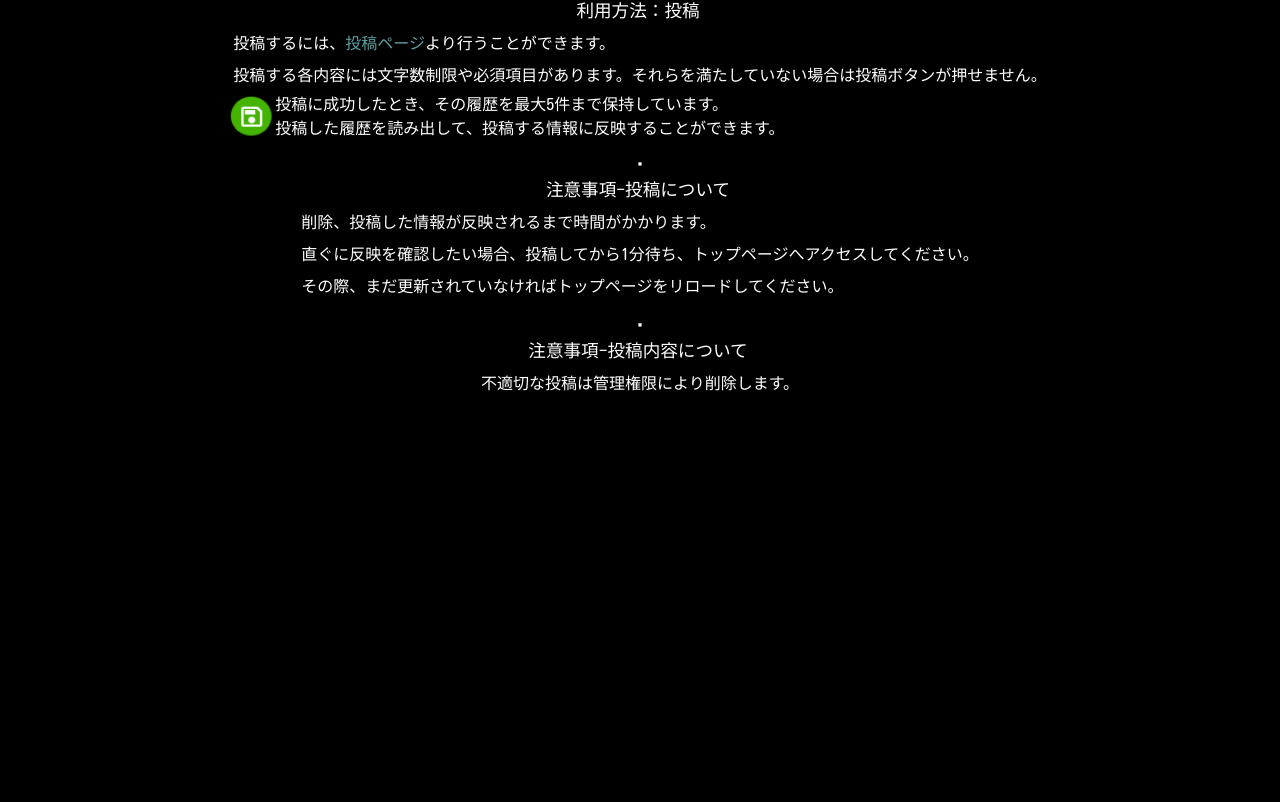
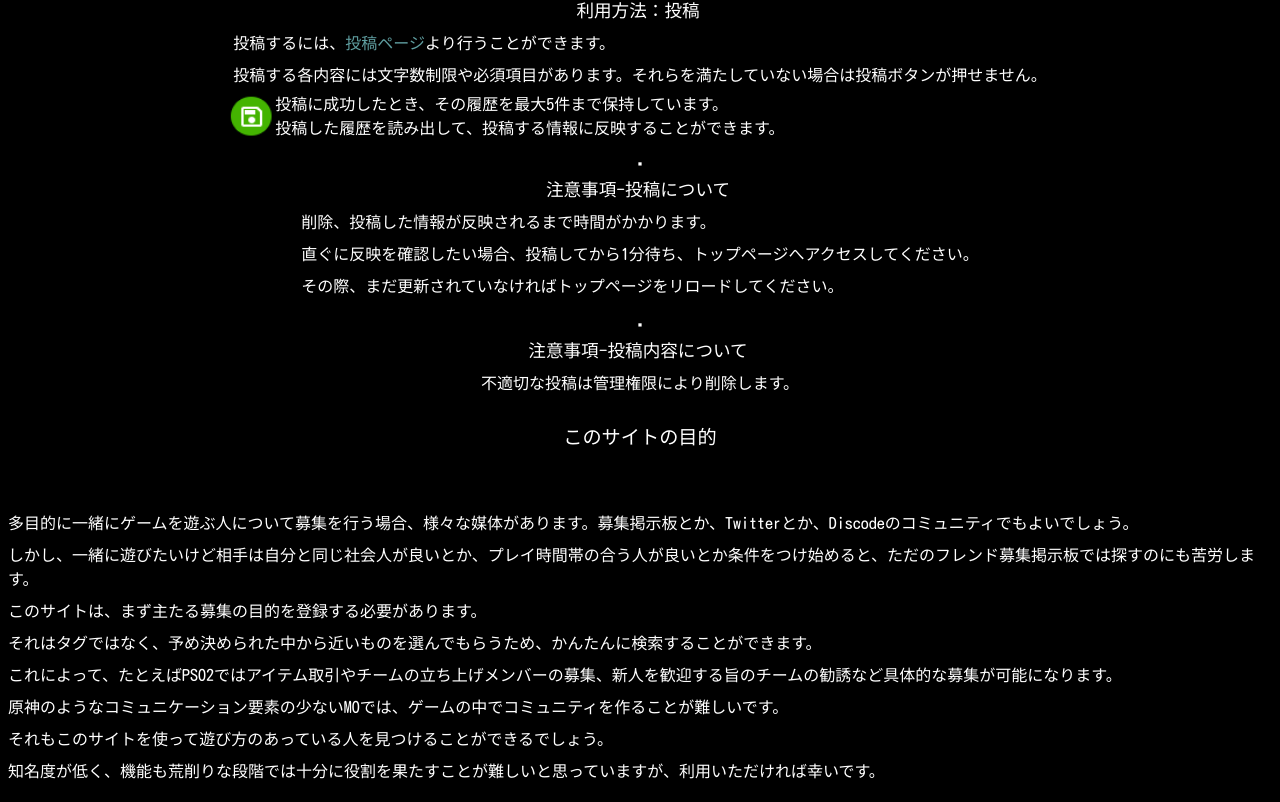
Before and after one commit to ange-k/forum-frontend, a Next.js app: page /help in a window 1280 px wide. Shown: the part 603-1405 px from the top of the page. Before the commit the page ends 1017 px from the top, so only its background shows below. Built offline with nearby package versions, Linux system fonts and the light colour scheme.

Commit message:
SEO関連

```diff
--- a/pages/_document.tsx
+++ b/pages/_document.tsx
@@ -10,8 +10,19 @@ class MyDocument extends Document {
     return (
       <Html>
         <Head>
-          <meta name="description" content="Generated by create next app" />
+          <meta name="description" content="MMO/MO(FF14,PSO2,PSO2 NGS, 原神)などのゲームユーザに向けた、コミュニケーションサポートサイトです。一緒に遊びたい、チームを作りたい、など目的別に掲示板に書き込み、検索することができます。" />
           <meta name="robots" content="noindex"/>
+
+          <meta property="og:locale" content="ja_JP"/>
+          <meta property="og:type" content="website"/>
+          <meta property="og:title" content="GamersHub"/>
+          <meta property="og:description" content="MMO/MO(FF14,PSO2,PSO2 NGS, 原神)などのゲームユーザに向けた、コミュニケーションサポートサイトです。一緒に遊びたい、チームを作りたい、など目的別に掲示板に書き込み、検索することができます。"/>
+          <meta property="og:url" content="https://gamershub.chalkboard.me/"/>
+          <meta property="og:site_name" content="GamersHub"/>
+          <meta property="og:image" content="https://tkym-chalkboard.s3.ap-northeast-1.amazonaws.com/wp-content/uploads/2020/08/24012617/blue_header-min.png"/>
+          <meta property="og:image:width" content="1242"/>
+          <meta property="og:image:height" content="630"/>
+
           <link rel="apple-touch-icon" type="image/png" href="/apple-touch-icon-180x180.png"/>
           <link rel="icon" type="image/png" href="/icon-192x192.png"/>
           <link rel="preconnect" href="https://fonts.googleapis.com"/>
--- a/pages/help.tsx
+++ b/pages/help.tsx
@@ -89,6 +89,18 @@ export default function Help({data}:InferGetServerSidePropsType<typeof getStatic
             <div className={styles.subContainer}>
                 <p>不適切な投稿は管理権限により削除します。</p>
             </div>
+
+            <h2>このサイトの目的</h2>
+            <div className={styles.subContainer}>
+                <p>多目的に一緒にゲームを遊ぶ人について募集を行う場合、様々な媒体があります。募集掲示板とか、Twitterとか、Discodeのコミュニティでもよいでしょう。</p>
+                <p>しかし、一緒に遊びたいけど相手は自分と同じ社会人が良いとか、プレイ時間帯の合う人が良いとか条件をつけ始めると、ただのフレンド募集掲示板では探すのにも苦労します。</p>
+                <p>このサイトは、まず主たる募集の目的を登録する必要があります。</p>
+                <p>それはタグではなく、予め決められた中から近いものを選んでもらうため、かんたんに検索することができます。</p>
+                <p>これによって、たとえばPSO2ではアイテム取引やチームの立ち上げメンバーの募集、新人を歓迎する旨のチームの勧誘など具体的な募集が可能になります。</p>
+                <p>原神のようなコミュニケーション要素の少ないMOでは、ゲームの中でコミュニティを作ることが難しいです。</p>
+                <p>それもこのサイトを使って遊び方のあっている人を見つけることができるでしょう。</p>
+                <p>知名度が低く、機能も荒削りな段階では十分に役割を果たすことが難しいと思っていますが、利用いただければ幸いです。</p>
+            </div>
         </div>
     )
 }
--- a/pages/index.tsx
+++ b/pages/index.tsx
@@ -101,7 +101,7 @@ export default function Home({ games, gameToPosts, updateTime }:InferGetStaticPr
   return (
     <div className={styles.container}>
       <Head>
-          <title>Create Next App</title>
+          <title>GamersHub | 投稿一覧</title>
       </Head>
       <div className={styles.contents}>
         <Window games={games} search={search}/>
```
Also changed, not shown: pages/post.tsx (+7 -1 lines).
